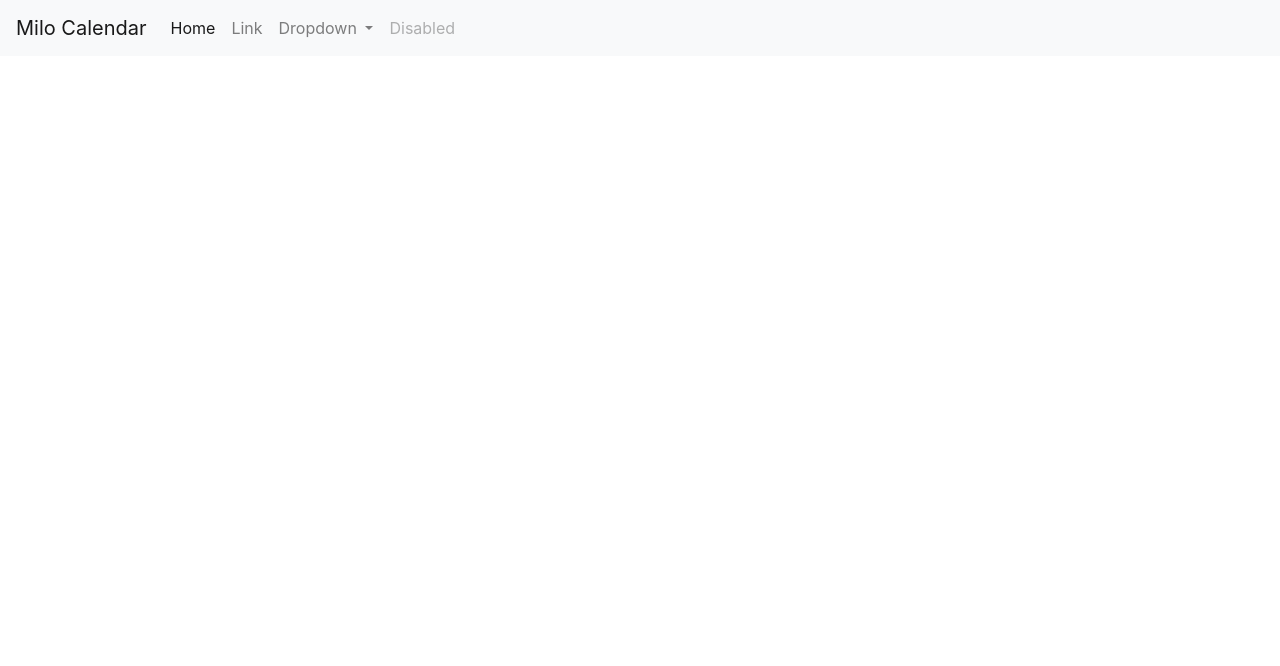
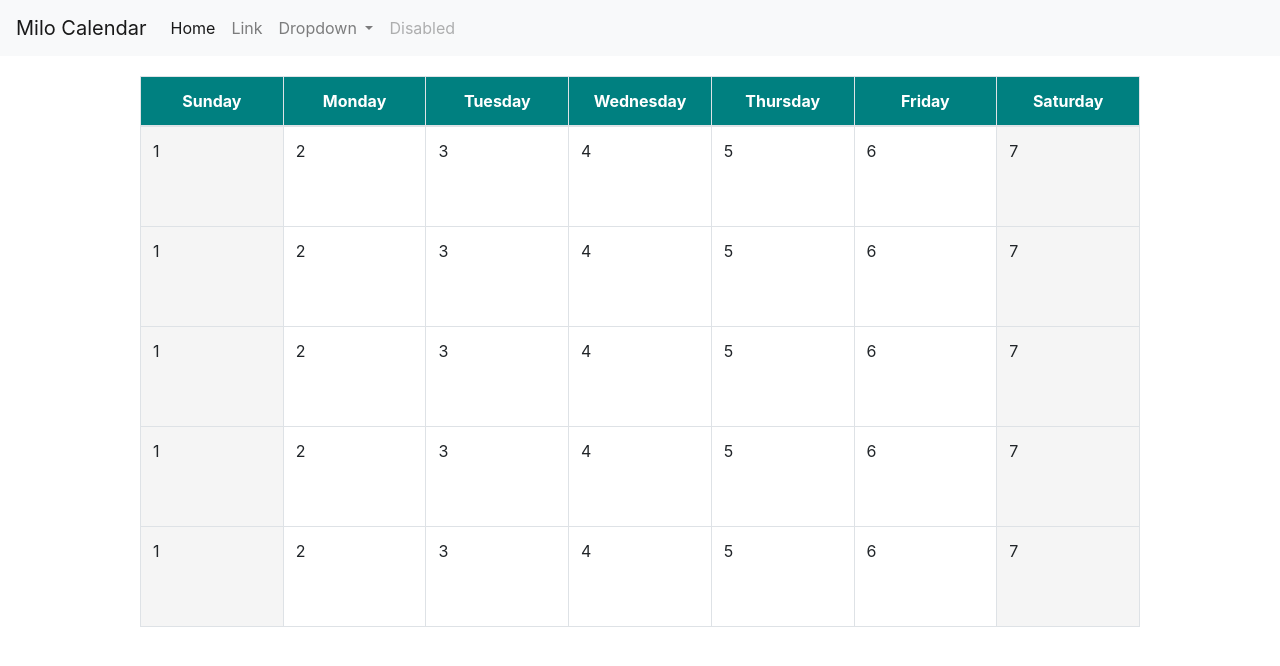
Before and after one commit to MiloVahos/angular-calendar-demo, an Angular app: page /calendar in a window 1280 px wide. Before the commit this address led to /. Shown: the top 666 px of the page. Built offline with nearby package versions, Linux system fonts and the light colour scheme.

Commit message:
Calendar view and styles completed

```diff
--- /dev/null
+++ b/src/app/calendar/components/calendar/calendar.component.css
@@ -0,0 +1,22 @@
+.calendar-table {
+  margin: 0 auto;
+  width: 1000px;
+}
+thead {
+  text-align: center;
+}
+thead th {
+  background-color: teal;
+  color: white;
+}
+tr th {
+  width: 14.28%;
+}
+tbody td {
+  width: 14.28%;
+  height: 100px;
+}
+tbody tr td:first-child,
+tbody tr td:last-child {
+  background-color: whitesmoke;
+}
--- /dev/null
+++ b/src/app/calendar/components/calendar/calendar.component.html
@@ -0,0 +1,60 @@
+<table class="calendar-table table table-bordered">
+  <thead>
+    <tr>
+      <th scope="col">Sunday</th>
+      <th scope="col">Monday</th>
+      <th scope="col">Tuesday</th>
+      <th scope="col">Wednesday</th>
+      <th scope="col">Thursday</th>
+      <th scope="col">Friday</th>
+      <th scope="col">Saturday</th>
+    </tr>
+  </thead>
+  <tbody>
+    <tr>
+      <td>1</td>
+      <td>2</td>
+      <td>3</td>
+      <td>4</td>
+      <td>5</td>
+      <td>6</td>
+      <td>7</td>
+    </tr>
+    <tr>
+      <td>1</td>
+      <td>2</td>
+      <td>3</td>
+      <td>4</td>
+      <td>5</td>
+      <td>6</td>
+      <td>7</td>
+    </tr>
+    <tr>
+      <td>1</td>
+      <td>2</td>
+      <td>3</td>
+      <td>4</td>
+      <td>5</td>
+      <td>6</td>
+      <td>7</td>
+    </tr>
+    <tr>
+      <td>1</td>
+      <td>2</td>
+      <td>3</td>
+      <td>4</td>
+      <td>5</td>
+      <td>6</td>
+      <td>7</td>
+    </tr>
+    <tr>
+      <td>1</td>
+      <td>2</td>
+      <td>3</td>
+      <td>4</td>
+      <td>5</td>
+      <td>6</td>
+      <td>7</td>
+    </tr>
+  </tbody>
+</table>
--- /dev/null
+++ b/src/app/calendar/components/calendar/calendar.component.ts
@@ -0,0 +1,15 @@
+import { Component, OnInit } from '@angular/core';
+
+@Component({
+  selector: 'app-calendar',
+  templateUrl: './calendar.component.html',
+  styleUrls: ['./calendar.component.css']
+})
+export class CalendarComponent implements OnInit {
+
+  constructor() { }
+
+  ngOnInit() {
+  }
+
+}
```
Also changed, not shown: src/app/app-routing.module.ts (+6 -1 lines), src/app/calendar/calendar-routing.module.ts (added, +14 -0 lines), src/app/calendar/calendar.module.ts (added, +13 -0 lines), 1 other file (tests, documents, lock files or other folders).
